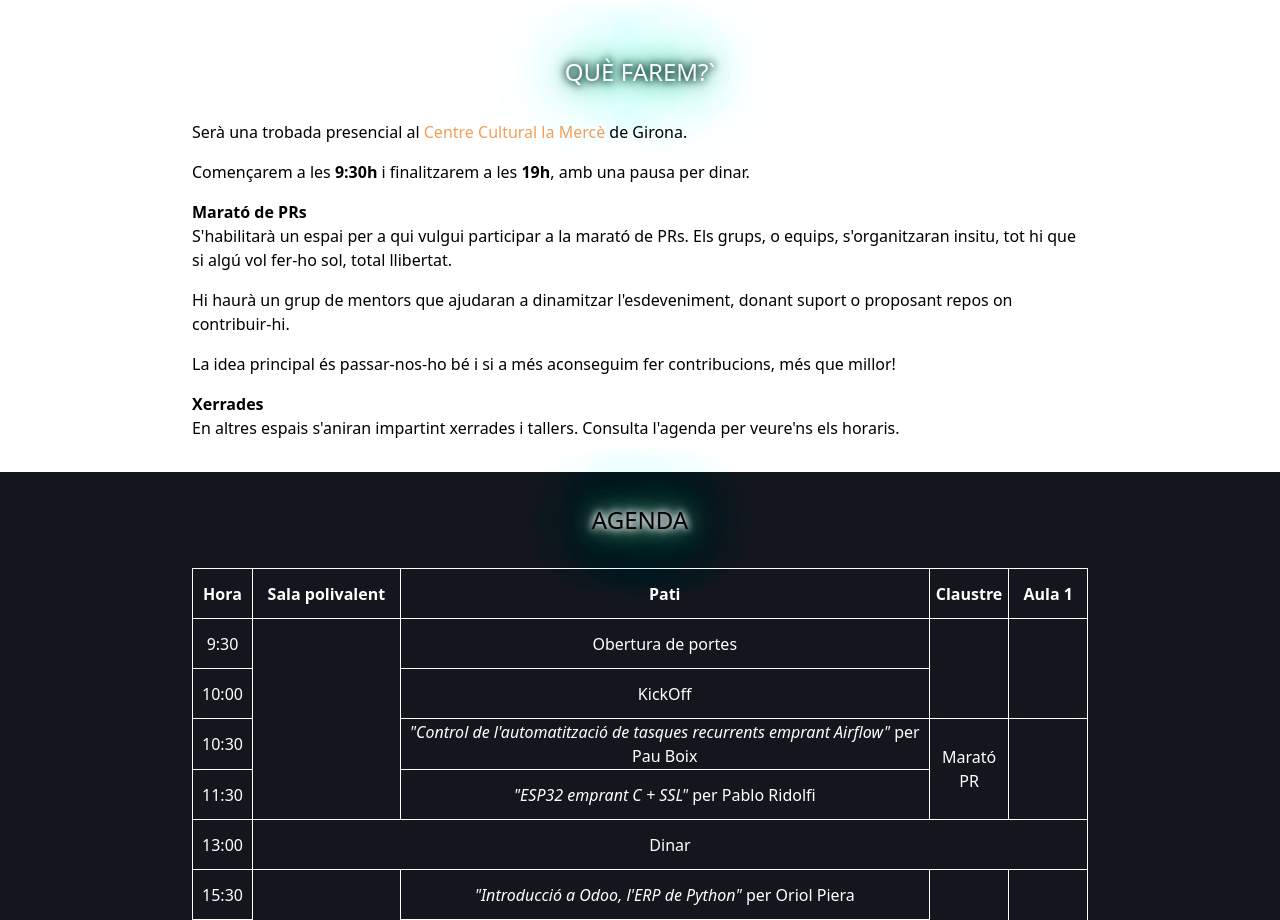
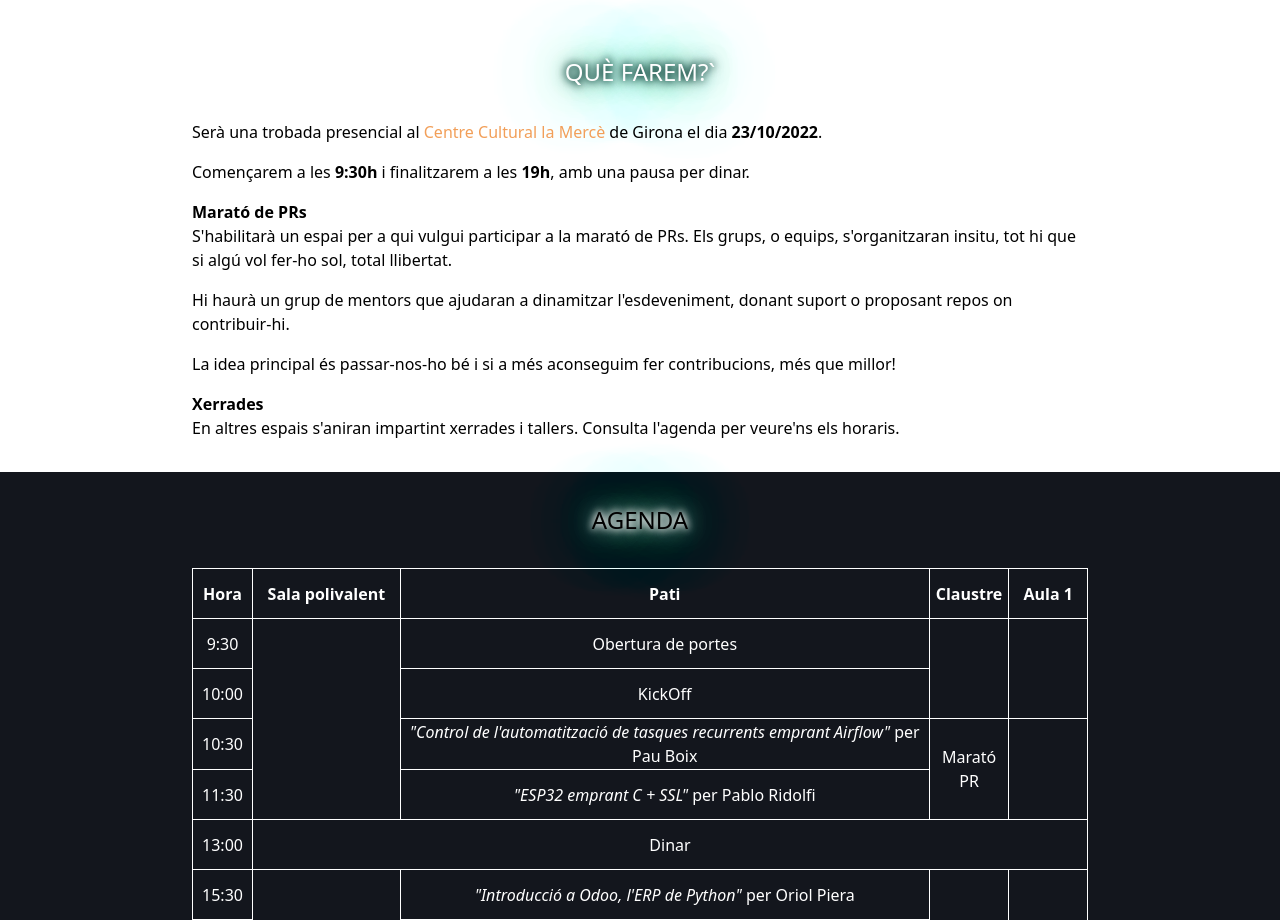
Before and after one commit to GeeksCAT/hacktoberfest-web-2022, a Vue app: page / in a window 1280 px wide. Shown: the part 1000-1920 px from the top of the page. Built offline with nearby package versions, Linux system fonts and the light colour scheme; what @formkit/vue would draw is missing.

Commit message:
feat: adds the event date

```diff
--- a/src/components/Sections/WhatWeWillDo.vue
+++ b/src/components/Sections/WhatWeWillDo.vue
@@ -1,7 +1,7 @@
 <script setup lang="ts">
 import ATitle from '../Atoms/ATitle.vue'
 import ALink from '../Atoms/ALink.vue'
-import { startTime, dueTime } from '../../content'
+import { startTime, dueTime, eventDate } from '../../content'
 import ASection from '../Atoms/ASection.vue'
 </script>
 
@@ -10,7 +10,8 @@ import ASection from '../Atoms/ASection.vue'
     <a-title>Què farem?`</a-title>
     <p class="mb-4">
       Serà una trobada presencial al <a-link href="https://web.girona.cat/ccm">Centre Cultural la Mercè</a-link> de
-      Girona.
+      Girona el dia <b>{{ eventDate }}</b
+      >.
     </p>
     <p class="mb-4">
       Començarem a les <b>{{ startTime }}</b> i finalitzarem a les <b>{{ dueTime }}</b
--- a/src/content.ts
+++ b/src/content.ts
@@ -4,6 +4,7 @@ export const weWillHave = ['Marató de PRs', 'Xerrades i tallers', 'Lightning ta
 export const eventBriteURL = 'https://www.eventbrite.es/e/entradas-festa-opensource-girona-2022-geekscat-439113368907'
 export const startTime = '9:30h'
 export const dueTime = '19h'
+export const eventDate = '23/10/2022'
 
 export const organizers: ILogo[] = [
   {
@@ -15,7 +16,7 @@ export const organizers: ILogo[] = [
     logo: 'logo-pythongirona.png',
     name: 'Python Girona',
     web: 'https://pythongirona.cat/'
-  },
+  }
 ]
 
 export const supporters: ILogo[] = [
@@ -33,7 +34,7 @@ export const supporters: ILogo[] = [
     logo: 'pycamp.png',
     name: 'PyCamp ES',
     web: 'https://pycamp.es/'
-  },
+  }
 ]
 
 export const sponsors: ILogo[] = [
```
